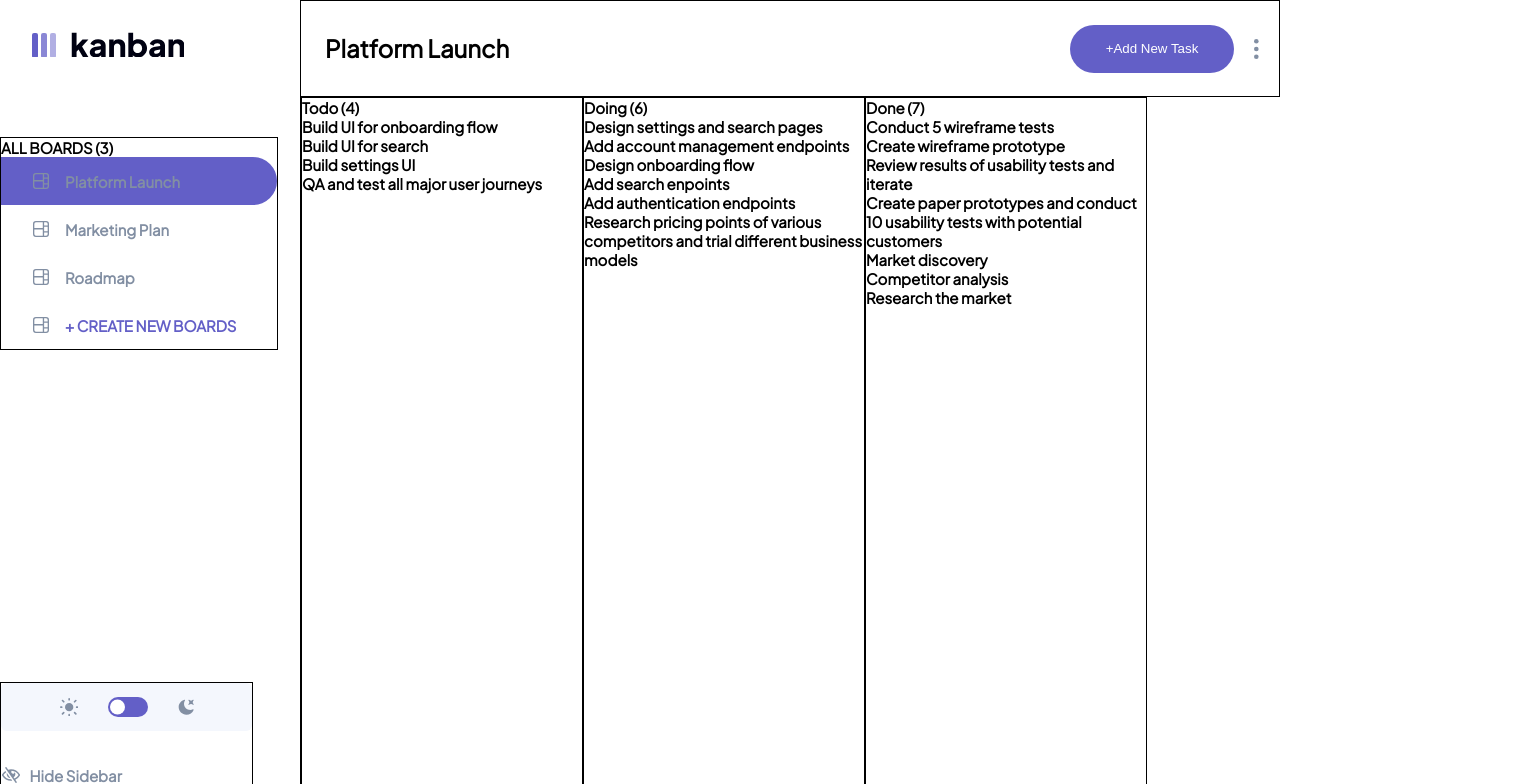
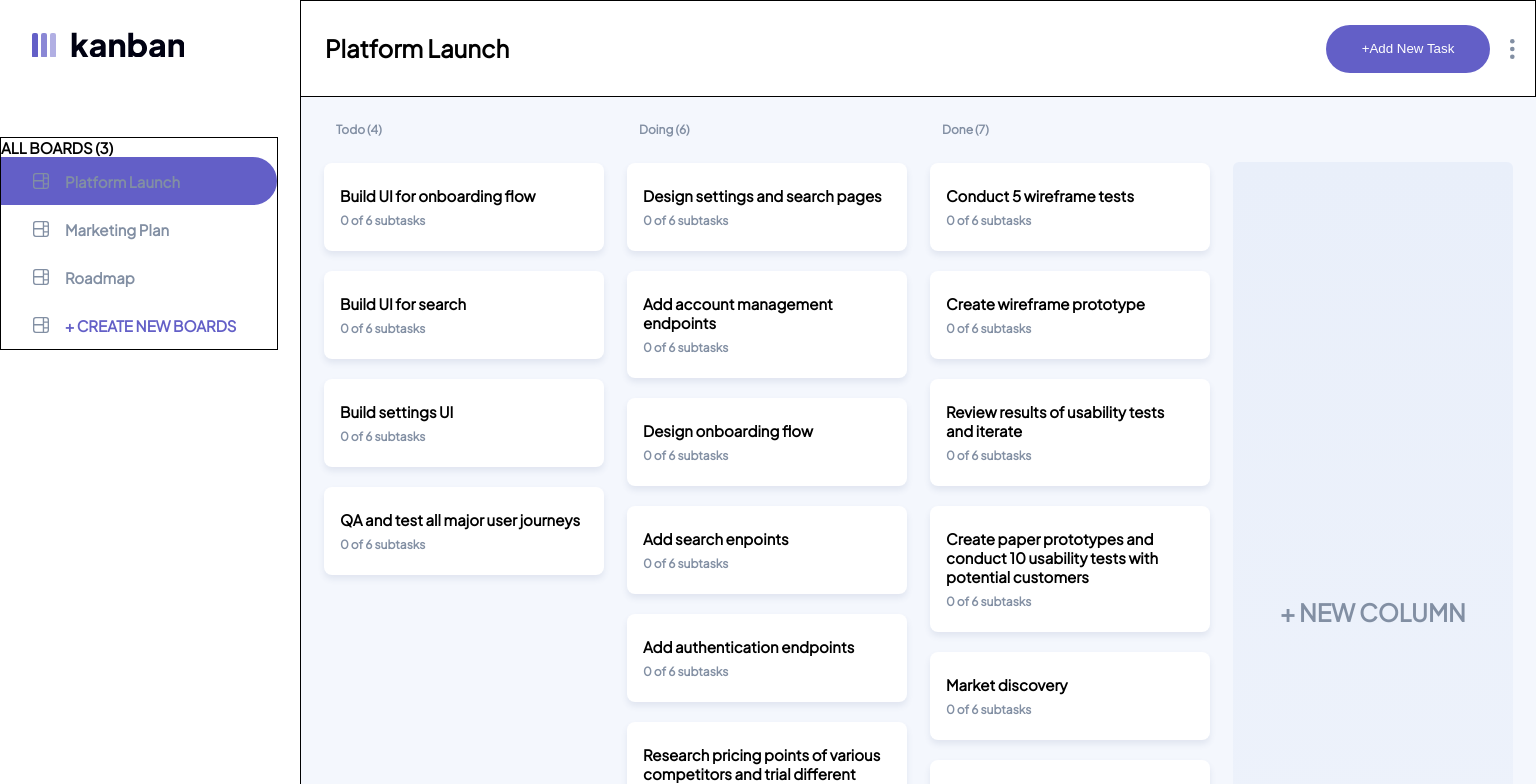
Before and after one commit to jlee380/kanbanClone, a React (Create React App) app: page / in a window 1280 px wide. Shown: the top 784 px of the page, 1536 px wide, since content can reach past the window. Built offline with nearby package versions, Linux system fonts and the light colour scheme.

Commit message:
dashboard UI is done without randomly gererated color ovals

```diff
--- a/src/components/Dashboard.js
+++ b/src/components/Dashboard.js
@@ -2,22 +2,82 @@ import React, { useContext, useEffect } from "react";
 import styled from "styled-components";
 import { BoardContext } from "../App";
 
+import { COLORS } from "../theme/styles";
+
 const DashboardContainer = styled.div`
 	display: flex;
-
-	background-color: ${(props) => props.theme.background.grayDarker};
+	background: ${COLORS.LIGHTGRAY};
 `;
 
 const Col = styled.div`
-	border: 1px solid;
+	padding: 2.3rem 0 2.3rem 2.3rem;
 	width: 28rem;
+`;
+
+const ColNameAndCount = styled.h4`
+	padding: 0 0 2.4rem 1.2rem;
+	font-size: 1.2rem;
+	color: ${COLORS.MEDIUMGRAY};
+`;
+
+const Ul = styled.ul`
+	display: flex;
+	flex-direction: column;
+	gap: 2rem;
+`;
+
+const Li = styled.li`
+	padding: 2.3rem 1.6rem 2.3rem 1.6rem;
+	box-shadow: 0px 4px 6px rgba(54, 78, 126, 0.101545);
+	border-radius: 8px;
+	background: ${COLORS.WHITE};
+
+	display: flex;
+	flex-direction: column;
+	gap: 0.8rem;
+`;
+
+const Title = styled.p``;
+
+const SubtaskCounter = styled.p`
+	font-size: 12px;
+	line-height: 15px;
+	color: ${COLORS.MEDIUMGRAY};
+`;
+
+const NewColumnContainer = styled.div`
+	display: flex;
+	justify-content: center;
+	align-items: center;
+	width: 28rem;
+	height: 90rem;
+	margin: 6.5rem 2.3rem; 0 2.3rem;
+
+	background: linear-gradient(
+		180deg,
+		#e9effa 0%,
+		rgba(233, 239, 250, 0.5) 100%
+	);
+	border-radius: 6px;
+`;
+
+const AddNewColumn = styled.p`
+	font-size: 24px;
+	line-height: 30px;
+	color: ${COLORS.MEDIUMGRAY};
+
+	&:hover {
+		color: ${COLORS.MAINPURPLE};
+	}
+
+	cursor: pointer;
 `;
 
 function Dashboard() {
 	const { setIsModalOpen, setSelectedTask, columns } =
 		useContext(BoardContext);
 
-	useEffect(() => {}, [columns]);
+	useEffect(() => {}, []);
 
 	return (
 		<>
@@ -25,11 +85,13 @@ function Dashboard() {
 				{columns
 					? columns.map((col, colId) => (
 							<Col key={colId}>
-								{col.name} {`(${col.tasks.length})`}
-								<ul>
+								<ColNameAndCount>
+									{col.name} {`(${col.tasks.length})`}
+								</ColNameAndCount>
+								<Ul>
 									{col.tasks.map((item, i) =>
 										item ? (
-											<li
+											<Li
 												key={i}
 												onClick={() => {
 													setSelectedTask(
@@ -42,14 +104,18 @@ function Dashboard() {
 
 													setIsModalOpen("view_task");
 												}}>
-												{item.title}
-											</li>
+												<Title>{item.title}</Title>
+												<SubtaskCounter>{`0 of 6 subtasks`}</SubtaskCounter>
+											</Li>
 										) : null
 									)}
-								</ul>
+								</Ul>
 							</Col>
 					  ))
 					: null}
+				<NewColumnContainer>
+					<AddNewColumn>+ NEW COLUMN</AddNewColumn>
+				</NewColumnContainer>
 			</DashboardContainer>
 		</>
 	);
--- a/src/components/ViewTask.js
+++ b/src/components/ViewTask.js
@@ -65,16 +65,7 @@ function ViewTask() {
 	useEffect(() => {
 		setSubTasks(selectedTask.subtasks);
 		setCompletedTasks(subTasks.filter((sub) => sub.isCompleted === true));
-
-		// console.log(
-		// 	"completedTask:",
-		// 	completedTasks,
-		// 	"subTasks:",
-		// 	subTasks,
-		// 	"selectedTask:",
-		// 	selectedTask
-		// );
-	}, [subTasks]);
+	}, [subTasks, selectedTask.subtasks, setCompletedTasks]);
 
 	return (
 		<>
--- a/src/theme/styles.js
+++ b/src/theme/styles.js
@@ -11,6 +11,7 @@ export const COLORS = {
 	GRAYDARK: "#2B2C37",
 	GRAYLIGHTDART: "#3E3F4E",
 	MEDIUMGRAY: "#828FA3",
+	LIGHTGRAY: "#F4F7FD",
 };
 
 export const HEADINGS = {
```
